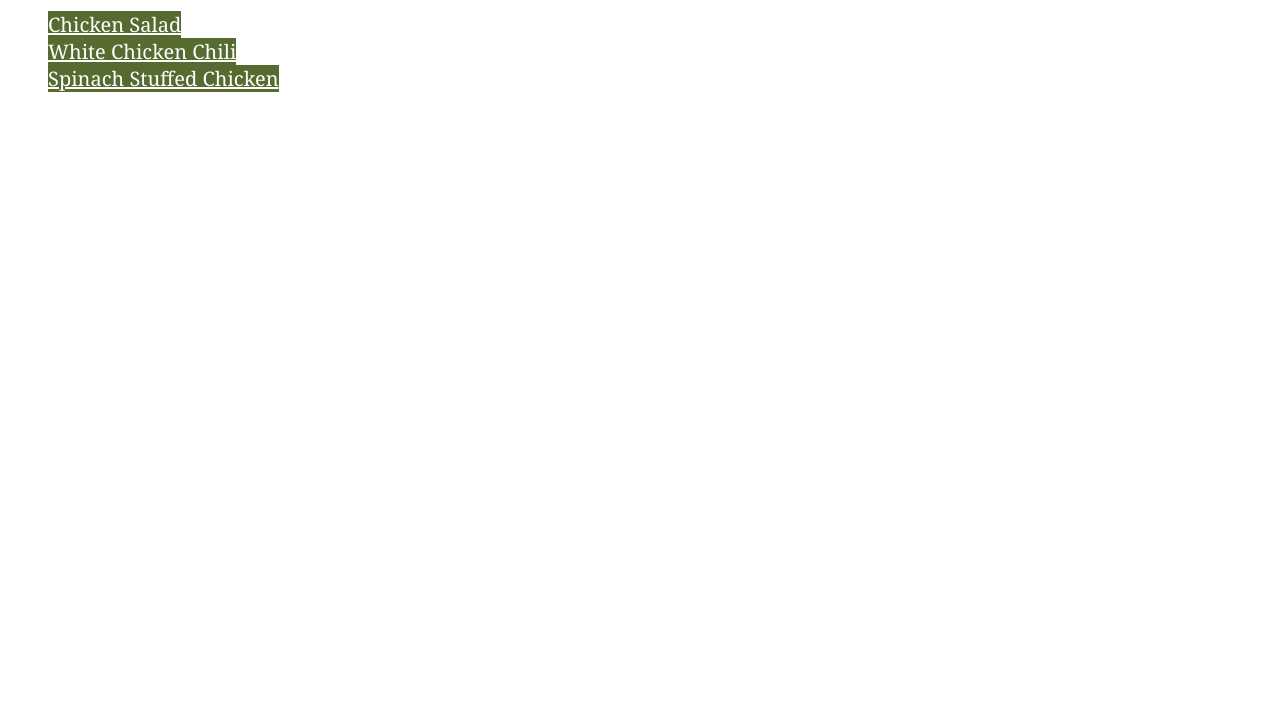
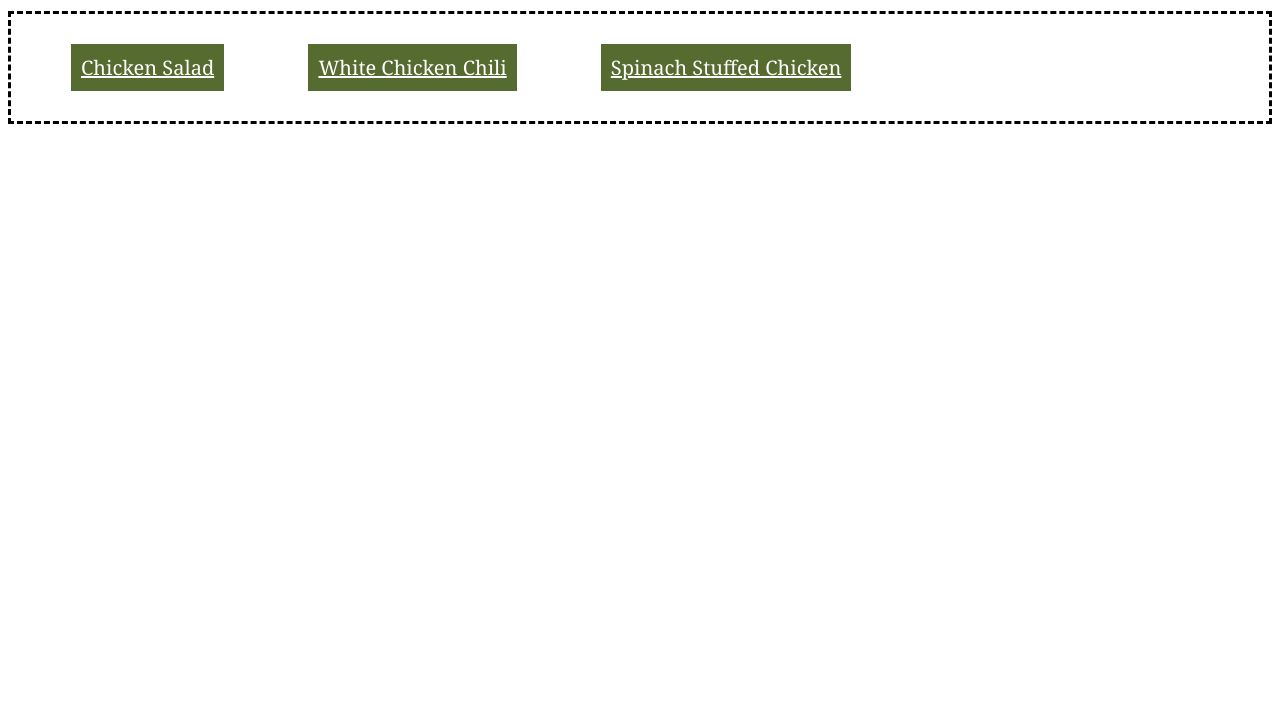
Before and after one commit to BaileyTurner1996/odin-recipes, a plain HTML site: page index.html in a window 1280 px wide. Shown: the part 98-800 px from the top of the page. Drawn offline with Linux system fonts and the light colour scheme.

Commit message:
Add box model to css

```diff
--- a/index.html
+++ b/index.html
@@ -8,10 +8,10 @@
 
 <body>
     <h1>Odin Recipes</h1>
-    <ul class="menu">
-        <li><a href="recipes/chicken-salad.html">Chicken Salad</a></li>
-        <li><a href="recipes/white-chicken-chili.html">White Chicken Chili</a></li>
-        <li><a href="recipes/spinach-stuffed-chicken.html">Spinach Stuffed Chicken</a></li>
-    </ul>
+    <div class="menu">
+        <a href="recipes/chicken-salad.html">Chicken Salad</a>
+        <a href="recipes/white-chicken-chili.html">White Chicken Chili</a>
+        <a href="recipes/spinach-stuffed-chicken.html">Spinach Stuffed Chicken</a>
+    </div>
 </body>
 </html>
--- a/style.css
+++ b/style.css
@@ -1,5 +1,6 @@
 * {
     font-family: Georgia, "Times New Roman", serif;
+    box-sizing: border-box;
 }
 
 h1 {
@@ -16,6 +17,10 @@ a {
     font-weight: 300;
     color: white;
     background-color: darkolivegreen;
+    text-align: center;
+    padding: 10px;
+    margin: 10px 40px;
+    display: inline-block;
 
 
 }
@@ -30,5 +35,6 @@ ul {
 }
 
 .menu {
-    list-style-type: none;
+    border-style: dashed;
+    padding: 20px;
 }
```
